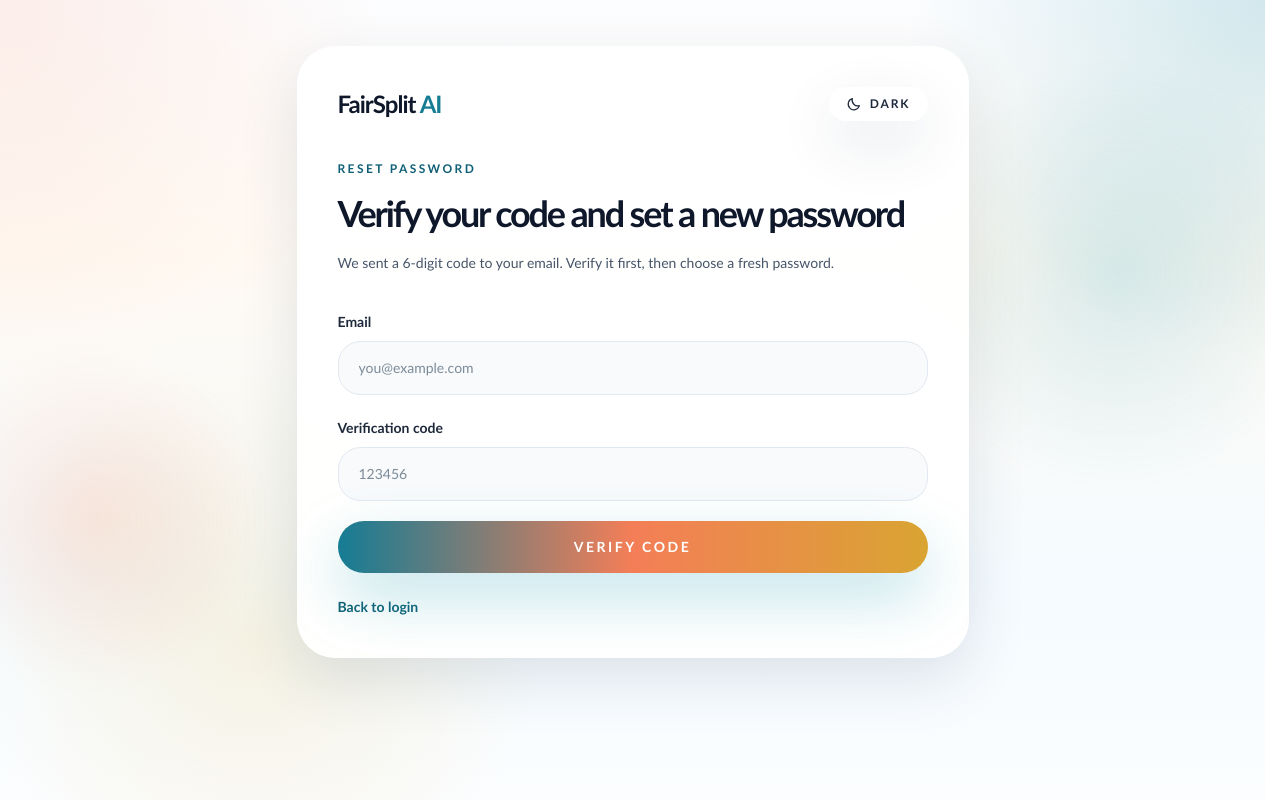
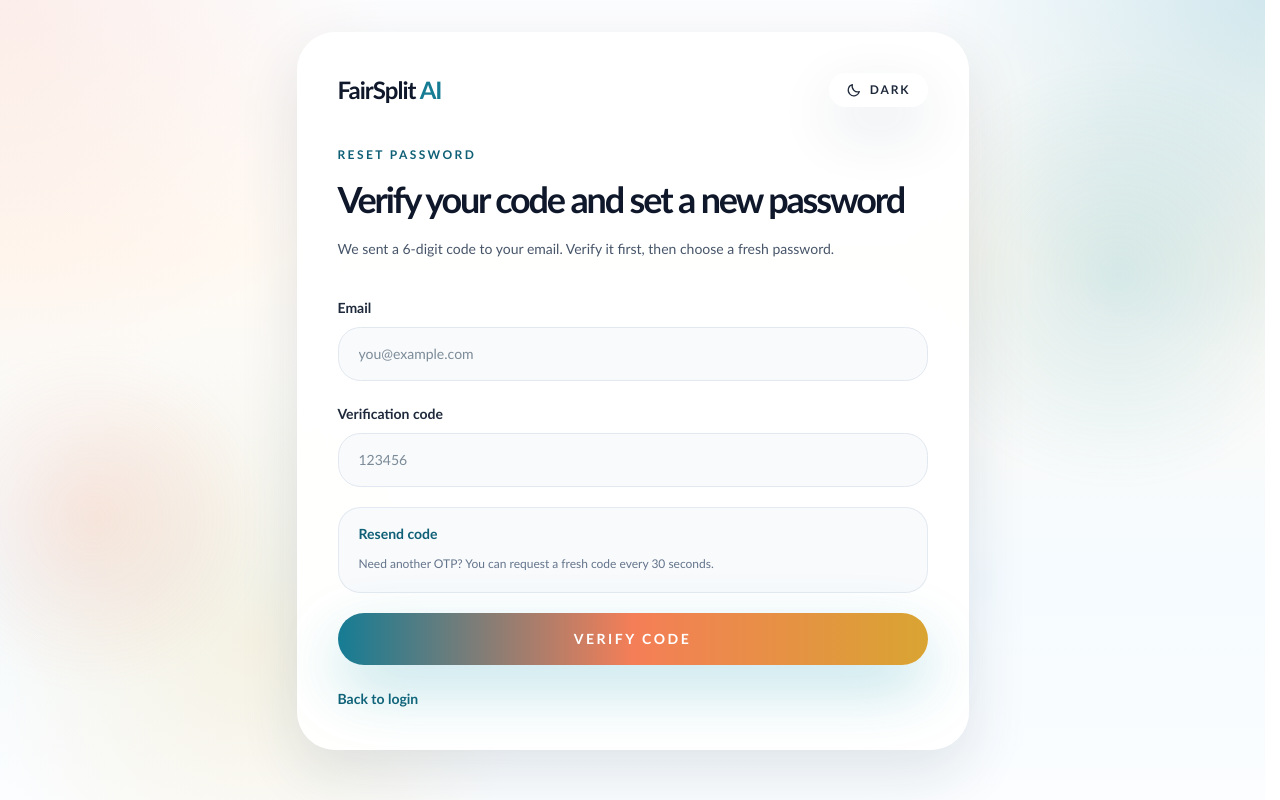
Before and after one commit to AdithyaD56/FairSplit-AI, a React (Vite) app in the folder frontend/: page /auth/reset-password in a window 1280 px wide. Built offline with nearby package versions, Linux system fonts and the light colour scheme; no server answers.

Commit message:
Add resend OTP cooldown to reset flow

```diff
--- a/frontend/src/pages/AuthPage.jsx
+++ b/frontend/src/pages/AuthPage.jsx
@@ -121,7 +121,10 @@ export default function AuthPage() {
     try {
       const response = await authApi.forgotPassword({ email: forgotEmail });
       setForgotMessage(response.message || "If the email exists, a verification code has been prepared.");
-      navigate(`/auth/reset-password?email=${encodeURIComponent(forgotEmail)}`, { replace: false });
+      navigate(`/auth/reset-password?email=${encodeURIComponent(forgotEmail)}`, {
+        replace: false,
+        state: { codeSentAt: Date.now() },
+      });
     } catch (err) {
       setError(getApiError(err));
     } finally {
--- a/frontend/src/pages/ResetPasswordPage.jsx
+++ b/frontend/src/pages/ResetPasswordPage.jsx
@@ -1,5 +1,5 @@
-import { useEffect, useState } from "react";
-import { Link, useNavigate, useSearchParams } from "react-router-dom";
+import { useEffect, useMemo, useState } from "react";
+import { Link, useLocation, useNavigate, useSearchParams } from "react-router-dom";
 
 import ThemeToggle from "../components/ThemeToggle";
 import { useAuth } from "../context/AuthContext";
@@ -11,7 +11,12 @@ function isStrongPassword(value) {
 
 export default function ResetPasswordPage() {
   const [params] = useSearchParams();
+  const location = useLocation();
   const initialEmail = params.get("email") || "";
+  const initialCodeSentAt = useMemo(
+    () => (typeof location.state?.codeSentAt === "number" ? location.state.codeSentAt : null),
+    [location.state],
+  );
   const [email, setEmail] = useState(initialEmail);
   const [otp, setOtp] = useState("");
   const [verified, setVerified] = useState(false);
@@ -20,13 +25,37 @@ export default function ResetPasswordPage() {
   const [confirmPassword, setConfirmPassword] = useState("");
   const [loading, setLoading] = useState(false);
   const [verifying, setVerifying] = useState(false);
+  const [resending, setResending] = useState(false);
   const [error, setError] = useState("");
+  const [infoMessage, setInfoMessage] = useState(
+    initialCodeSentAt ? "We sent a fresh verification code to your email." : "",
+  );
+  const [resendAvailableAt, setResendAvailableAt] = useState(
+    initialCodeSentAt ? initialCodeSentAt + 30_000 : Date.now(),
+  );
+  const [clock, setClock] = useState(Date.now());
   const { completeExternalSession } = useAuth();
   const navigate = useNavigate();
 
   useEffect(() => {
     setEmail(initialEmail);
   }, [initialEmail]);
+
+  const resendSecondsLeft = Math.max(0, Math.ceil((resendAvailableAt - clock) / 1000));
+
+  useEffect(() => {
+    if (resendSecondsLeft <= 0) return undefined;
+
+    const timer = window.setInterval(() => {
+      const now = Date.now();
+      setClock(now);
+      if (now >= resendAvailableAt) {
+        window.clearInterval(timer);
+      }
+    }, 1000);
+
+    return () => window.clearInterval(timer);
+  }, [resendAvailableAt, resendSecondsLeft]);
 
   async function handleVerifyCode(event) {
     event.preventDefault();
@@ -93,6 +122,32 @@ export default function ResetPasswordPage() {
     }
   }
 
+  async function handleResendCode() {
+    setError("");
+
+    if (!email) {
+      setError("Enter your account email first.");
+      return;
+    }
+    if (resendSecondsLeft > 0) {
+      return;
+    }
+
+    setResending(true);
+    try {
+      const response = await authApi.forgotPassword({ email });
+      setInfoMessage(response.message || "A new verification code has been sent if the email exists.");
+      setOtp("");
+      setVerified(false);
+      setResetToken("");
+      setResendAvailableAt(Date.now() + 30_000);
+    } catch (err) {
+      setError(getApiError(err));
+    } finally {
+      setResending(false);
+    }
+  }
+
   return (
     <main className="animated-shell min-h-screen px-4 py-8 dark:text-slate-100">
       <div className="relative z-10 mx-auto flex min-h-[80vh] max-w-2xl items-center justify-center">
@@ -116,6 +171,12 @@ export default function ResetPasswordPage() {
           <p className="mt-4 text-sm leading-7 text-slate-600 dark:text-slate-300">
             We sent a 6-digit code to your email. Verify it first, then choose a fresh password.
           </p>
+
+          {infoMessage ? (
+            <div className="mt-6 rounded-[1.4rem] bg-emerald-50 px-5 py-4 text-sm font-semibold text-emerald-700 dark:bg-emerald-500/12 dark:text-emerald-200">
+              {infoMessage}
+            </div>
+          ) : null}
 
           <form onSubmit={verified ? handleSubmit : handleVerifyCode} className="mt-8 space-y-5">
             <label className="block">
@@ -188,6 +249,26 @@ export default function ResetPasswordPage() {
               </div>
             ) : null}
 
+            {!verified ? (
+              <div className="flex flex-col items-start gap-2 rounded-[1.4rem] border border-slate-200/90 bg-slate-50/90 px-5 py-4 dark:border-white/12 dark:bg-slate-900/70">
+                <button
+                  type="button"
+                  onClick={handleResendCode}
+                  disabled={resending || resendSecondsLeft > 0}
+                  className="text-sm font-bold text-brand-700 transition hover:underline disabled:cursor-not-allowed disabled:text-slate-400 disabled:no-underline dark:text-brand-200 dark:disabled:text-slate-500"
+                >
+                  {resending
+                    ? "Sending new code..."
+                    : resendSecondsLeft > 0
+                      ? `Resend code in ${resendSecondsLeft}s`
+                      : "Resend code"}
+                </button>
+                <p className="text-xs font-medium leading-6 text-slate-500 dark:text-slate-400">
+                  Need another OTP? You can request a fresh code every 30 seconds.
+                </p>
+              </div>
+            ) : null}
+
             <button
               type="submit"
               disabled={loading || verifying}
```
